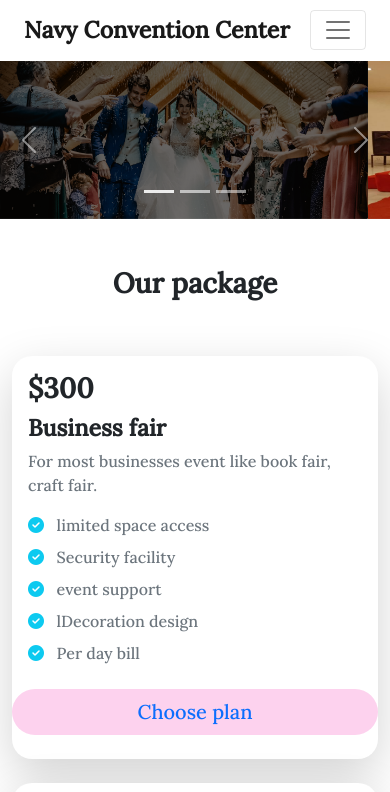
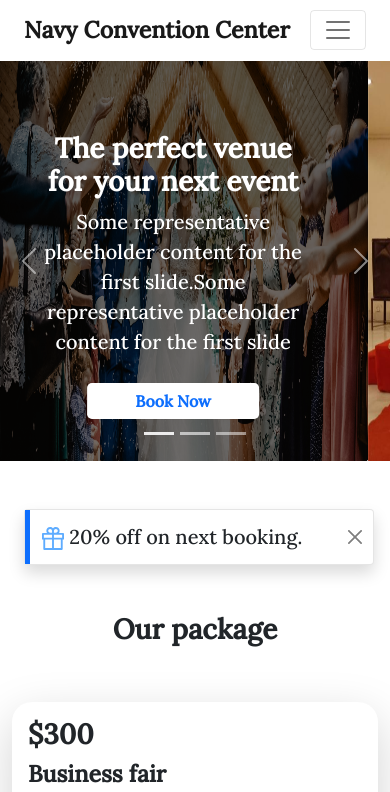
Before and after one commit to Rezaul909/Navy-Convention-, a plain HTML site: page index.html in a window 390 px wide. Shown: the top 792 px of the page. Drawn offline with nearby package versions, Linux system fonts and the light colour scheme.

Commit message:
responsive

```diff
--- a/index.html
+++ b/index.html
@@ -37,36 +37,36 @@
         </section>
         <!-- carousel section
         ======================================== -->
-        <section class="mb-5">
-            <div id="carouselExampleCaptions" class="carousel slide" data-bs-ride="carousel">
+        <section class="mb-5 ">
+            <div id="carouselExampleCaptions" class="carousel slide " data-bs-ride="carousel">
                 <div class="carousel-indicators">
                     <button type="button" data-bs-target="#carouselExampleCaptions" data-bs-slide-to="0" class="active" aria-current="true" aria-label="Slide 1"></button>
                     <button type="button" data-bs-target="#carouselExampleCaptions" data-bs-slide-to="1" aria-label="Slide 2"></button>
                     <button type="button" data-bs-target="#carouselExampleCaptions" data-bs-slide-to="2" aria-label="Slide 3"></button>
                 </div>
-                <div class="carousel-inner">
+                <div class="carousel-inner ">
                     <div class="carousel-item active">
-                        <img src="images/banner.png" class="d-block w-100" alt="...">
-                        <div class="carousel-caption d-none d-md-block mb-5">
+                        <img src="images/banner.png" class="d-block w-100  carousel-container" alt="...">
+                        <div class="carousel-caption d-md-block mb-2 ">
                             <h5 class="fs-1 fw-bold">The perfect venue for your next event</h5>
                             <p class="fs-5 pb-3">Some representative placeholder content for the first slide.Some representative placeholder content for the first slide</p>
-                        <a href="https://www.evepla.com/BD/Chittagong/462538117646377/Navy-Convention-Centre%2C-Chattogram" class="px-5 py-3 bg-white rounded-3 fw-bold text-decoration-none">Book Now</a>
+                            <a href="https://www.evepla.com/BD/Chittagong/462538117646377/Navy-Convention-Centre%2C-Chattogram" target="_blank" class="px-5 py-2 bg-white rounded-3 fw-bold text-decoration-none">Book Now</a>
                         </div>
                     </div>
                     <div class="carousel-item ">
-                        <img src="images/banner2.jpg" class="d-block w-100" alt="...">
-                        <div class="carousel-caption d-none d-md-block mb-5">
+                        <img src="images/banner2.jpg" class="d-block w-100 carousel-container" alt="...">
+                        <div class="carousel-caption d-md-block mb-2">
                             <h5 class="fs-1 fw-bold">The perfect venue for your next event</h5>
                             <p class="fs-5 pb-3">Some representative placeholder content for the first slide.Some representative placeholder content for the first slide</p>
-                        <a href="https://www.evepla.com/BD/Chittagong/462538117646377/Navy-Convention-Centre%2C-Chattogram" class="px-5 py-3 bg-white rounded-3 fw-bold text-decoration-none">Book Now</a>
+                            <a href="https://www.evepla.com/BD/Chittagong/462538117646377/Navy-Convention-Centre%2C-Chattogram" target="_blank" class="px-5 py-2 bg-white rounded-3 fw-bold text-decoration-none">Book Now</a>
                         </div>
                     </div>
                     <div class="carousel-item ">
-                        <img src="images/banner3.jpg" class="d-block w-100" alt="...">
-                        <div class="carousel-caption d-none d-md-block mb-5">
+                        <img src="images/banner3.jpg" class="d-block w-100 carousel-container" alt="...">
+                        <div class="carousel-caption d-md-block mb-2">
                             <h5 class="fs-1 fw-bold">The perfect venue for your next event</h5>
                             <p class="fs-5 pb-3">Some representative placeholder content for the first slide.Some representative placeholder content for the first slide</p>
-                        <a href="https://www.evepla.com/BD/Chittagong/462538117646377/Navy-Convention-Centre%2C-Chattogram" class="px-5 py-3 bg-white rounded-3 fw-bold text-decoration-none">Book Now</a>
+                            <a href="https://www.evepla.com/BD/Chittagong/462538117646377/Navy-Convention-Centre%2C-Chattogram" target="_blank" class="px-5 py-2 bg-white rounded-3 fw-bold text-decoration-none">Book Now</a>
                         </div>
                     </div>
                 </div>
@@ -85,6 +85,25 @@
     <!-- main section starts
     ================================ -->
     <main>
+        <!-- toast card
+        =============================== -->
+        <div class="d-flex justify-content-end me-3 mb-5">
+            <div class="toast show align-items-center" role="alert" aria-live="assertive" aria-atomic="true" >
+                <div class="d-flex border-start border-5 border-primary">
+                    <div class="toast-body fs-5 align-items-center">
+                        <img src="icons/Vector.svg" alt="">
+                        20% off on next booking.
+                    </div>
+                    <button
+                    type="button"
+                    class="btn-close me-2 m-auto"
+                    data-bs-dismiss="toast"
+                    aria-label="Close"
+                    ></button>
+                </div>
+            </div>
+        </div>
+
         <!-- package section start
         ============================ -->
         <section class="container pb-5">
@@ -199,7 +218,7 @@
         <section class="container mb-5">
             <h1 class="text-center my-5">Frequently Asked <span class="text-info">Questions</span> </h1>
             <div class="row">
-                <div class="col-lg-6">
+                <div class="col-lg-6 mb-4">
                     <div class="accordion" id="accordionExample">
                         <div class="accordion-item">
                             <h2 class="accordion-header" id="headingOne">
@@ -284,10 +303,10 @@
                 </div>
                 <div class="col-lg-6 d-flex flex-column align-items-center text-white">
                     <h3>Get the App</h3>
-                    <a href="">
+                    <a href="https://apps.apple.com/us/app/programming-hero-coding-fun/id1478201849" target="_blank">
                         <img class="mb-2" src="icons/app-store.png" alt="">
                     </a>
-                    <a href="">
+                    <a href="https://play.google.com/store/apps/details?id=learn.programming.courses&hl=en&gl=US" target="_blank">
                         <img src="icons/google-play.png" alt="">
                     </a>
                 </div>
--- a/style.css
+++ b/style.css
@@ -19,3 +19,11 @@ body{
 .bg-footer{
     background-color:#070c16;
 }
+
+@media only screen and (max-width:688px ){
+
+    .carousel-container{
+        height: 400px;
+    }
+
+}
```
Lines whose indentation alone changed are shown as unchanged.
